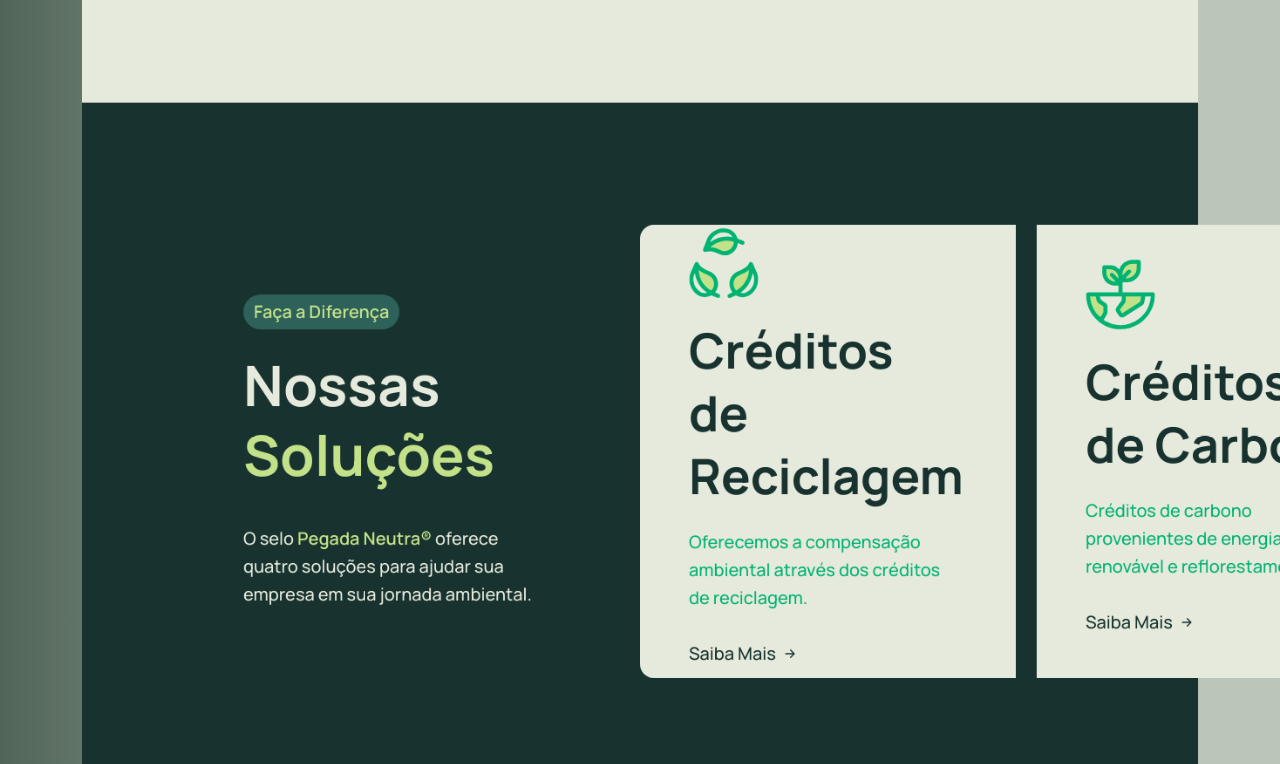
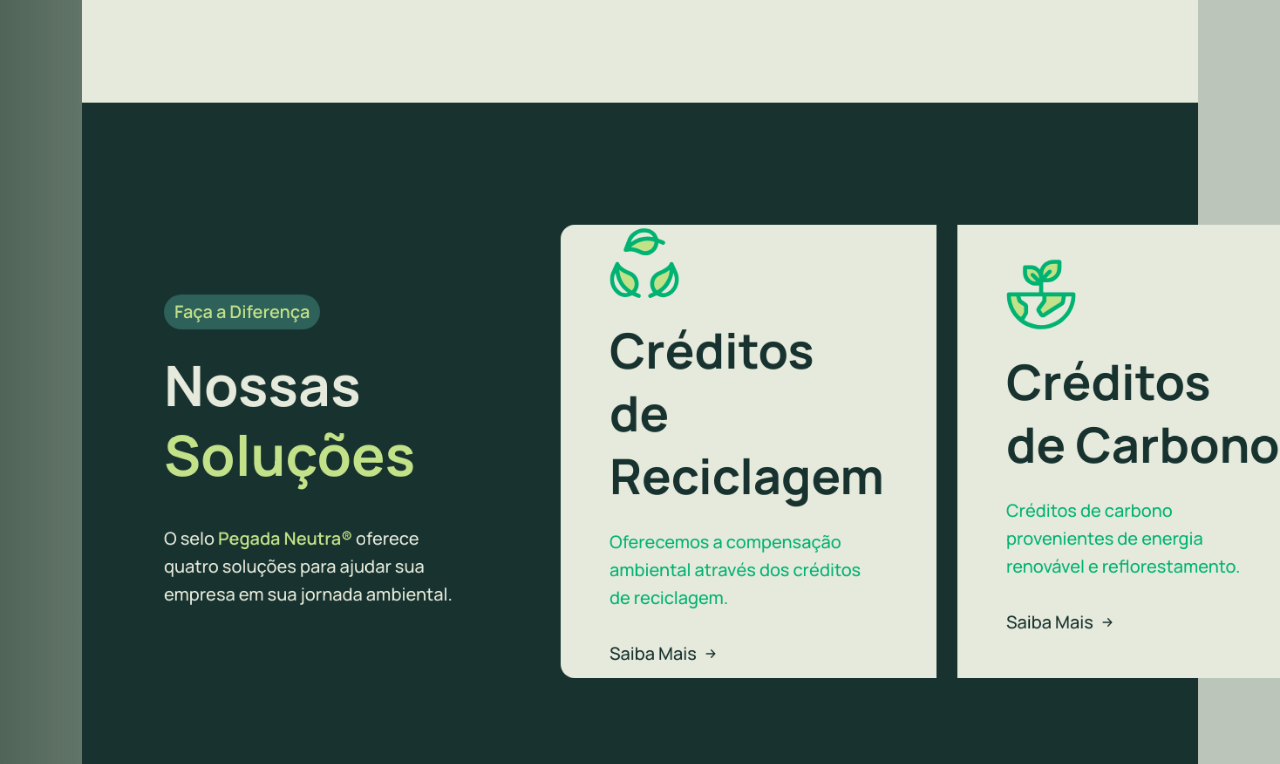
Before and after one commit to luangelsdorf/website-pegada-neutra, a Next.js app: page / in a window 1280 px wide. Shown: the part 1416-2180 px from the top of the page. Built offline with nearby package versions, Linux system fonts and the light colour scheme.

Commit message:
Removed column offset

```diff
--- a/src/components/home/Solutions/index.js
+++ b/src/components/home/Solutions/index.js
@@ -73,7 +73,7 @@ export default function Solutions({ content }) {
           <div className={styles.sticky}>
             <div className={styles.horizontal}>
               <div className="row container" style={{ flexWrap: 'nowrap', height: '100%' }}>
-                <div className="col-12 col-lg-4 offset-lg-1">
+                <div className="col-12 col-lg-4">
                   <div className={styles.firstPart}>
                     <header>
                       <p className="overline dark">Faça a Diferença</p>
```
